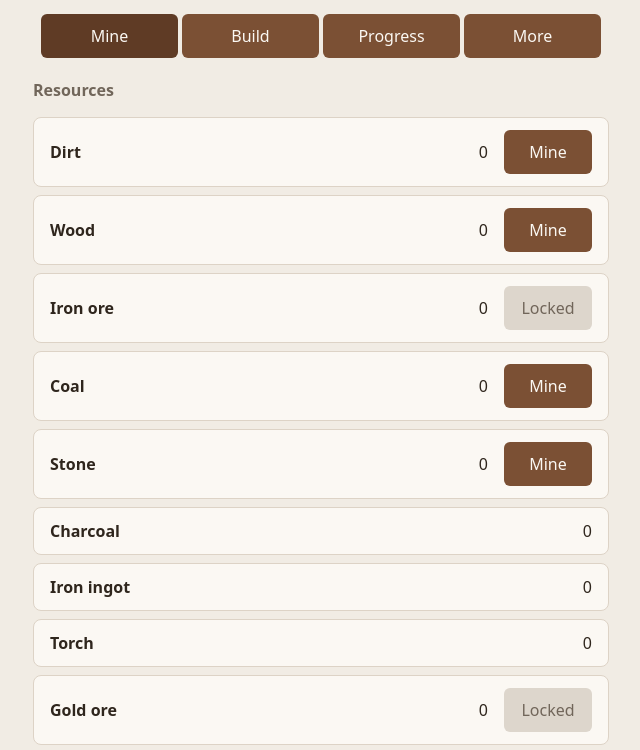
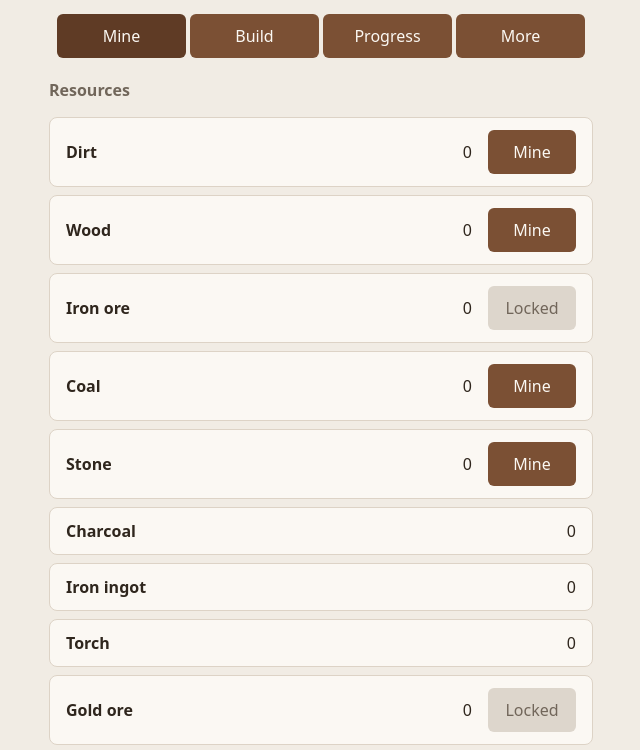
Before and after one commit to braxtonkin/awos-game, a website built with Vite: page index.html in a window 1280 px wide. Shown: the part 96-846 px from the top of the page, without its empty margins (319-959 px from the left). Built offline with nearby package versions, Linux system fonts and the light colour scheme.

Commit message:
AutoWorker attempt 247

```diff
--- a/index.html
+++ b/index.html
@@ -16,6 +16,11 @@
         --dirt-hover: #5f3b25;
         --wood: #a97843;
         --stone: #ddd6cc;
+      }
+      *,
+      *::before,
+      *::after {
+        box-sizing: border-box;
       }
       body {
         margin: 0;
```
